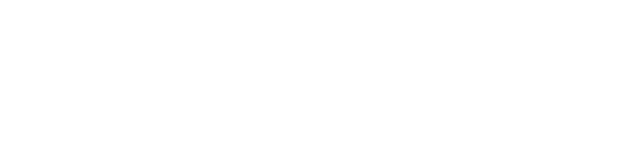
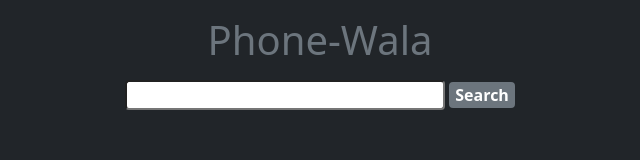
Before and after one commit to hexaalif/tech-wala, a plain HTML site: page index.html in a window 1280 px wide. Shown: the whole page, without its empty margins (320-960 px from the left). Drawn offline with nearby package versions, Linux system fonts and the light colour scheme.

Commit message:
ui added

```diff
--- a/index.html
+++ b/index.html
@@ -5,8 +5,18 @@
     <meta http-equiv="X-UA-Compatible" content="IE=edge">
     <meta name="viewport" content="width=device-width, initial-scale=1.0">
     <title>Phone-wala</title>
+    <link href="https://cdn.jsdelivr.net/npm/bootstrap@5.1.1/dist/css/bootstrap.min.css" rel="stylesheet">
 </head>
-<body>
+<body class="bg-dark">
+    <h1 class="text-center my-3 text-secondary">Phone-Wala</h1>
+    <div class="text-center">
+    <input id="input" class="w-25 rounded" type="text">
+    <button id="search-btn" class="bg-secondary text-white fw-bold rounded border-0">Search</button>
+    </div>
 
+
+    <!-- script links here  -->
+    <script src="js/script.js"></script>
+    <script src="https://cdn.jsdelivr.net/npm/bootstrap@5.1.1/dist/js/bootstrap.bundle.min.js"></script>
 </body>
 </html>
--- /dev/null
+++ b/js/script.js
@@ -0,0 +1 @@
+console.log('okay babu')
```
